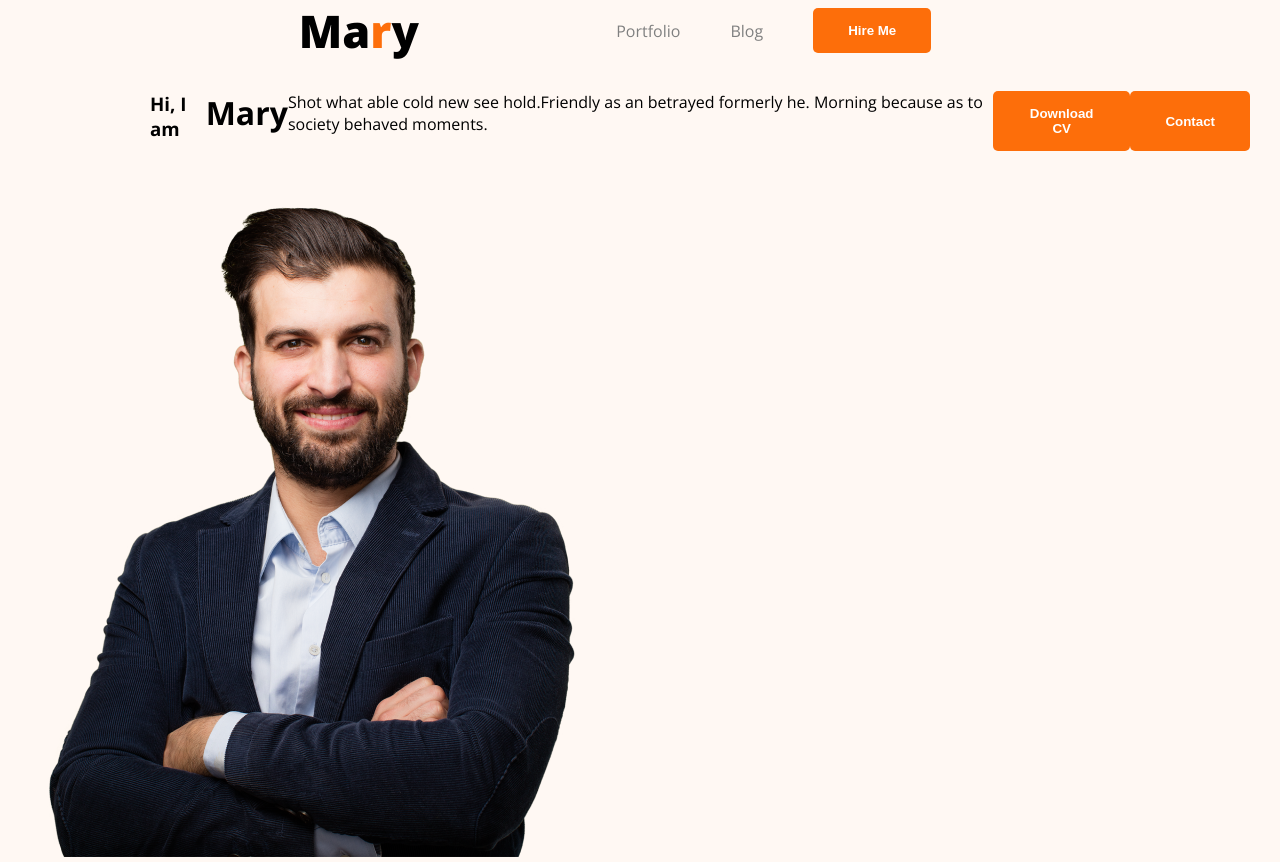
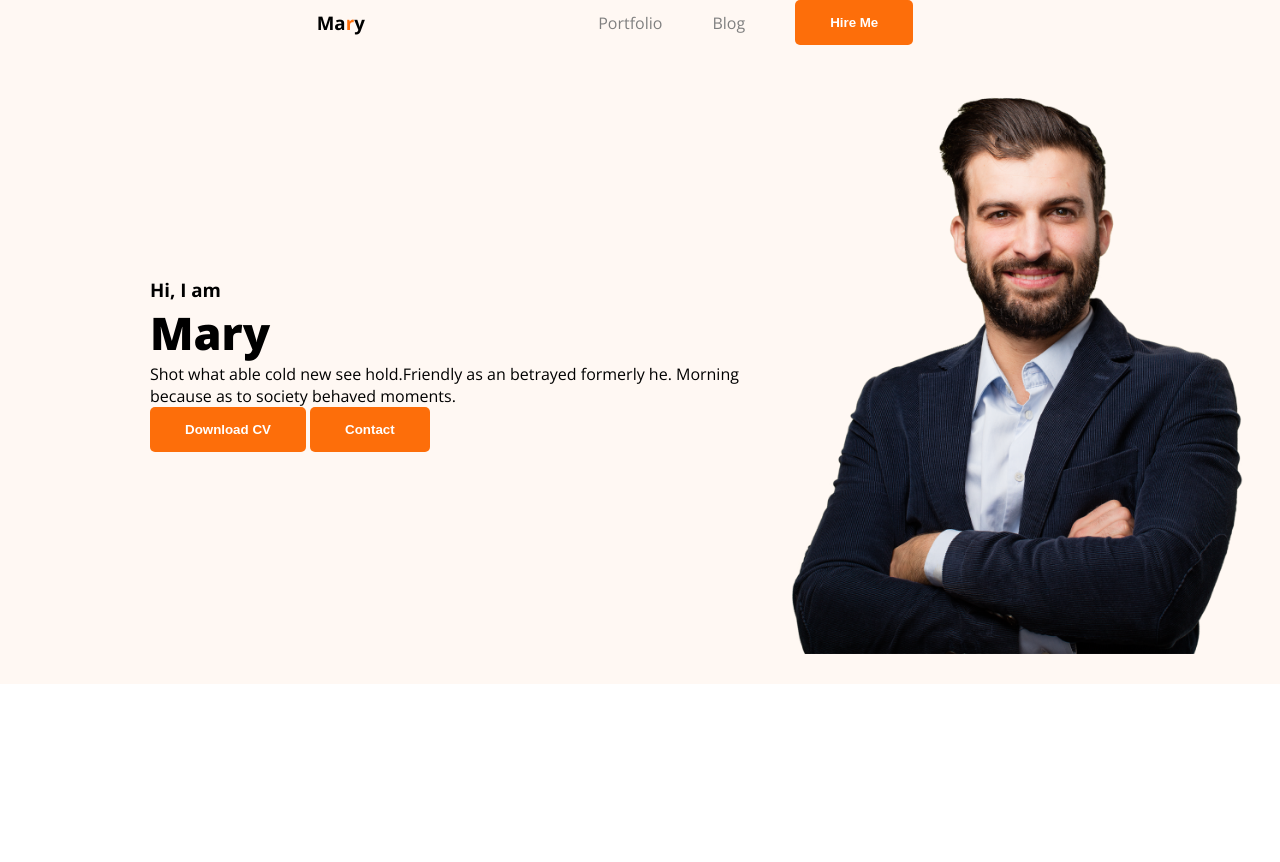
Before and after one commit to devsujoy36/Devoloper-Portfolio, a plain HTML site: page index.html in a window 1280 px wide. After the commit the page ends 800 px from the top, so only its background shows below. Drawn offline with nearby package versions, Linux system fonts and the light colour scheme.

Commit message:
add some style

```diff
--- a/index.html
+++ b/index.html
@@ -23,15 +23,18 @@
             </ul>
         </nav>
         <div class="banner">
-            <h3 class="banner-greeting"> Hi, I am</h3>
-            <h1 class="banner-title">Mary</h1>
-            <p>Shot what able cold new see hold.Friendly as an betrayed formerly he. Morning because as to society behaved moments.</p>
-            <button type="button" class="btn-primary">Download CV</button>
-            <button type="button" class="btn-primary">Contact</button>
+            <div class="banner-content">
+                <h3 class="banner-greeting"> Hi, I am</h3>
+                <h1 class="banner-title">Mary</h1>
+                <p>Shot what able cold new see hold.Friendly as an betrayed formerly he. Morning because as to society
+                    behaved moments.</p>
+                <button type="button" class="btn-primary">Download CV</button>
+                <button type="button" class="btn-primary">Contact</button>
+            </div>
+            <img class="banner-profile-pic" src="images/hardy.png" alt="">
         </div>
-        <div class="img">
-            <img src="images/hardy.png" alt="">
-        </div>
+
+
     </header>
 
     <main>
--- a/style.css
+++ b/style.css
@@ -7,6 +7,7 @@ body {
     font-family: 'Open Sans', sans-serif;
 }
 
+/* nav related style  */
 .primary-color {
     color: #FD6E0A;
 }
@@ -18,7 +19,7 @@ body {
     color: white;
     border-radius: 5px;
     border: none;
-    cursor:pointer;
+    cursor: pointer;
 
 }
 
@@ -46,18 +47,28 @@ nav a {
     color: gray
 }
 
-.web-title {
+/* header related style  */
+.header {
+    background-color: #FFF8F3;
+
+}
+
+.banner {
+    padding: 30px 30px 30px 150px;
+    display: flex;
+    align-items: center;
+
+}
+
+.banner-content {}
+
+.banner-title {
     color: black;
     font-size: 45px;
     font-weight: 800;
 
 }
 
-.header{
-    background-color: #FFF8F3;
-
+.banner-profile-pic {
+    width: 500px;
 }
-.banner{
-    padding: 30px 30px 30px 150px;
-    display: flex;
-}
```
